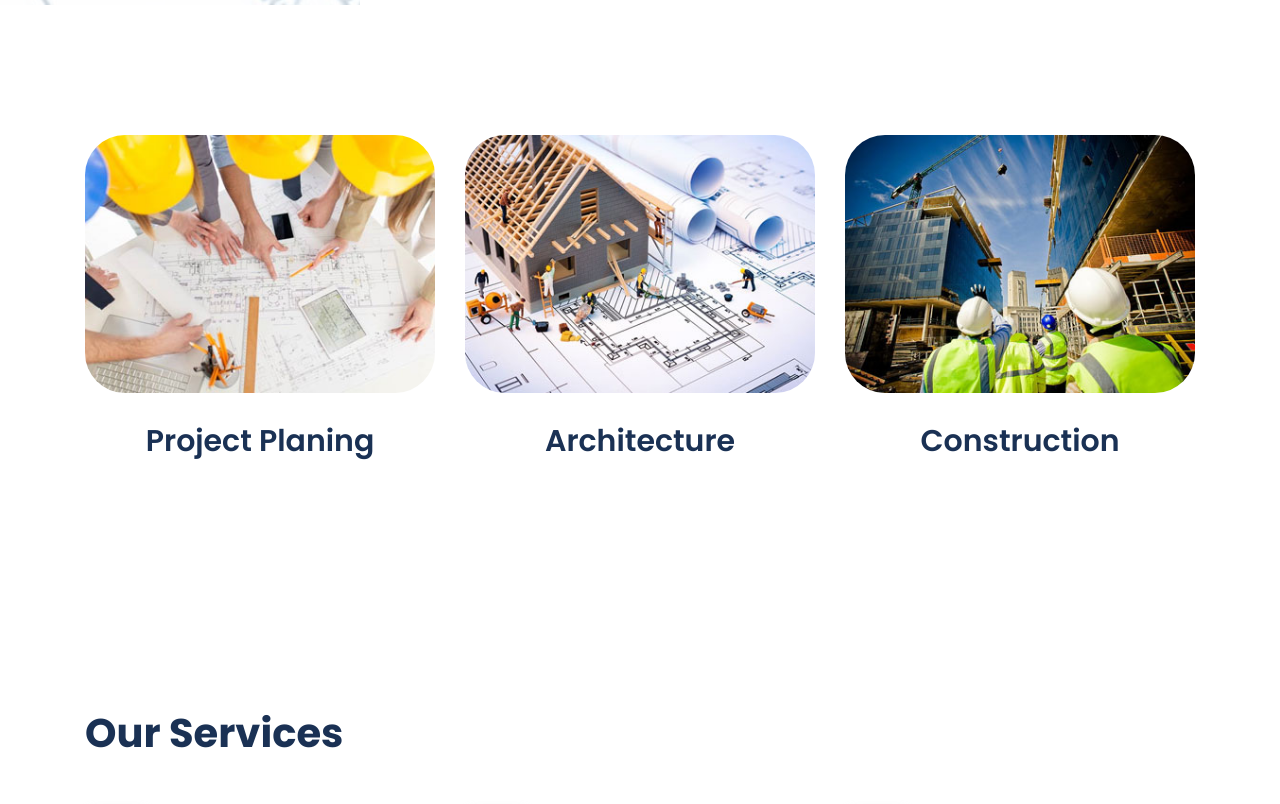
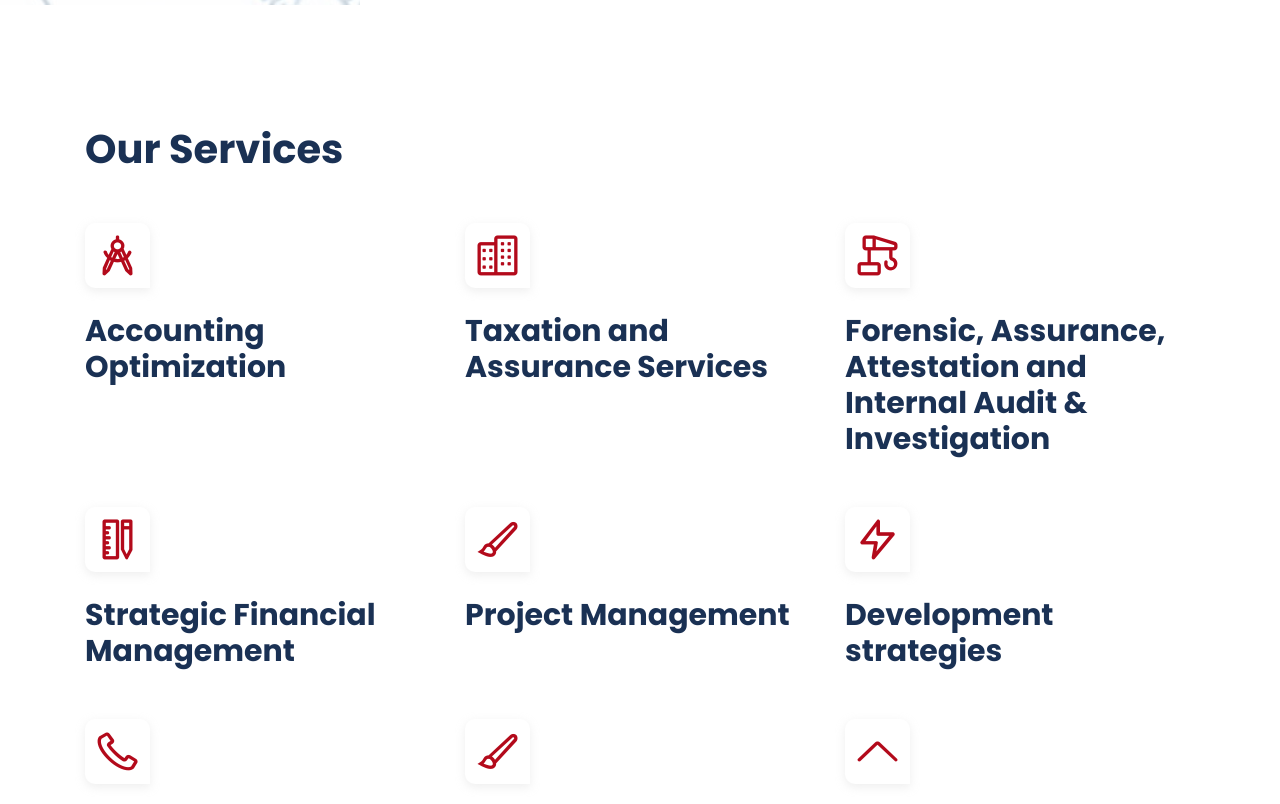
Before and after one commit to zerotocode/gmass, a plain HTML site: page index.html in a window 1280 px wide. Shown: the part 3589-4393 px from the top of the page. Drawn offline with Linux system fonts and the light colour scheme.

Commit message:
complete

```diff
--- a/index.html
+++ b/index.html
@@ -92,7 +92,7 @@
                                         <a class="page-scroll" href="#team">Management Team</a>
                                     </li>
                                     <li class="nav-item">
-                                        <a class="page-scroll" href="#testimonial">Clients</a>
+                                        <a class="page-scroll" href="#brand">Clients</a>
                                     </li>
                                     <li class="nav-item">
                                         <a class="page-scroll" href="#contact">Contact</a>
@@ -258,49 +258,6 @@
 
     <!--====== ABOUT PART ENDS ======-->
 
-    <!--====== FEATURES PART START ======-->
-
-    <section id="features" class="features_area pt-100 pb-130">
-        <div class="container">
-            <div class="row">
-                <div class="col-lg-4 col-md-4">
-                    <div class="single_features text-center mt-30 wow fadeInUp" data-wow-duration="1.3s" data-wow-delay="0.2s">
-                        <div class="features_image">
-                            <img src="assets/images/features-1.jpg" alt="features">
-                        </div>
-                        <div class="features_content">
-                            <h4 class="features_title"><a href="#">Project Planing</a></h4>
-                        </div>
-                    </div> <!-- single features -->
-                </div>
-                <div class="col-lg-4 col-md-4">
-                    <div class="single_features text-center mt-30 wow fadeInUp" data-wow-duration="1.3s" data-wow-delay="0.5s">
-                        <div class="features_image">
-                            <img src="assets/images/features-2.jpg" alt="features">
-                        </div>
-                        <div class="features_content">
-                            <h4 class="features_title"><a href="#">Architecture</a></h4>
-                        </div>
-                    </div> <!-- single features -->
-                </div>
-                <div class="col-lg-4 col-md-4">
-                    <div class="single_features text-center mt-30 wow fadeInUp" data-wow-duration="1.3s" data-wow-delay="0.8s">
-                        <div class="features_image">
-                            <img src="assets/images/features-3.jpg" alt="features">
-                        </div>
-                        <div class="features_content">
-                            <h4 class="features_title"><a href="#">Construction</a></h4>
-                        </div>
-                    </div> <!-- single features -->
-                </div>
-            </div> <!-- row -->
-        </div> <!-- container -->
-    </section>
-
-
-    <!--====== FEATURES PART ENDS ======-->
-
-
 
     <!--====== SERVICES PART START ======-->
 
@@ -380,7 +337,7 @@
                 <div class="col-lg-4 col-sm-6">
                     <div class="single_services mt-50 wow fadeInUp" data-wow-duration="1.3s" data-wow-delay="0.2s">
                         <div class="services_icon">
-                            <i class="lni lni-compass"></i>
+                            <i class="lni lni-phone"></i>
                         </div>
                         <div class="services_content">
                             <h4 class="title">IT Services</h4>
@@ -390,7 +347,7 @@
                 <div class="col-lg-4 col-sm-6">
                     <div class="single_services mt-50 wow fadeInUp" data-wow-duration="1.3s" data-wow-delay="0.5s">
                         <div class="services_icon">
-                            <i class="lni lni-apartment"></i>
+                            <i class="lni lni-brush-alt"></i>
                         </div>
                         <div class="services_content">
                             <h4 class="title">Oil & Gas Financial Services</h4>
@@ -400,7 +357,7 @@
                 <div class="col-lg-4 col-sm-6">
                     <div class="single_services mt-50 wow fadeInUp" data-wow-duration="1.3s" data-wow-delay="0.8s">
                         <div class="services_icon">
-                            <i class="lni lni-construction"></i>
+                            <i class="lni lni-chevron-up"></i>
                         </div>
                         <div class="services_content">
                             <h4 class="title">Research and Development</h4>
@@ -410,7 +367,7 @@
                 <div class="col-lg-4 col-sm-6">
                     <div class="single_services mt-50 wow fadeInUp" data-wow-duration="1.3s" data-wow-delay="0.2s">
                         <div class="services_icon">
-                            <i class="lni lni-ruler-pencil"></i>
+                            <i class="lni lni-map"></i>
                         </div>
                         <div class="services_content">
                             <h4 class="title">Credit Management</h4>
@@ -420,7 +377,7 @@
                 <div class="col-lg-4 col-sm-6">
                     <div class="single_services mt-50 wow fadeInUp" data-wow-duration="1.3s" data-wow-delay="0.5s">
                         <div class="services_icon">
-                            <i class="lni lni-brush-alt"></i>
+                            <i class="lni lni-map"></i>
                         </div>
                         <div class="services_content">
                             <h4 class="title">Financial Crimes Management</h4>
```
